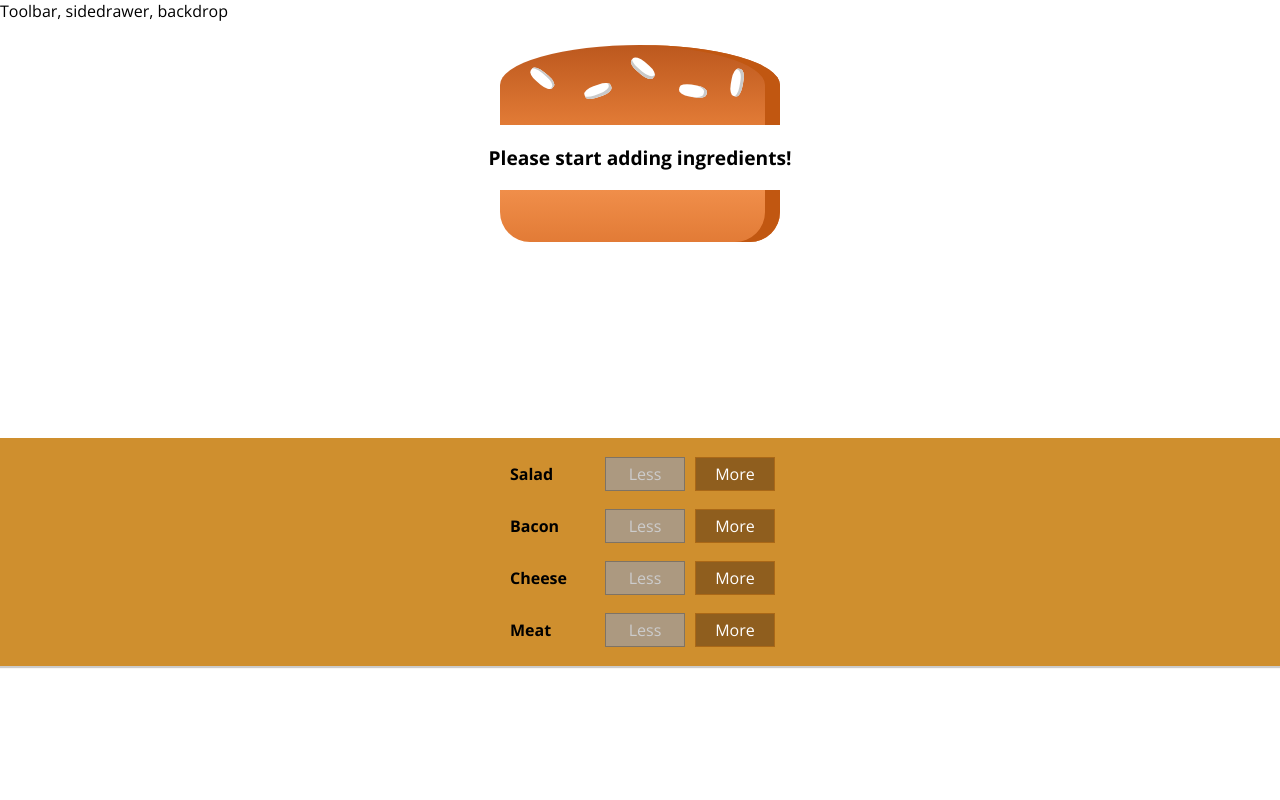
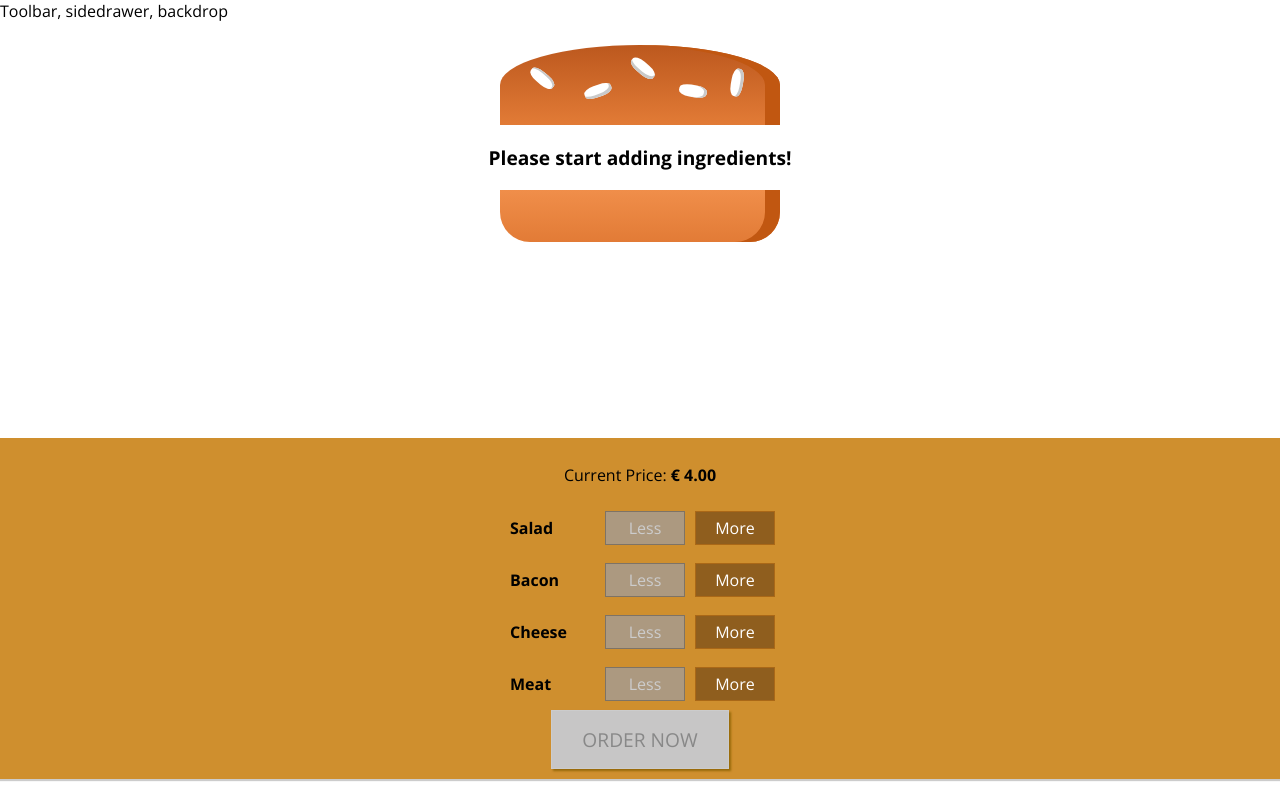
Before and after one commit to mdewree/react-complete-guide, a React app in the folder burger-app/: page / in a window 1280 px wide. Built offline with nearby package versions, Linux system fonts and the light colour scheme.

Commit message:
Adding Order Button

```diff
--- a/burger-app/src/components/Burger/BuildControls/BuildControls.css
+++ b/burger-app/src/components/Burger/BuildControls/BuildControls.css
@@ -8,3 +8,44 @@
     margin: auto;
     padding: 10px 0;
 }
+
+.OrderButton {
+    background-color: #DAD735;
+    outline: none;
+    cursor: pointer;
+    border: 1px solid #966909;
+    color: #966909;
+    font-family: inherit;
+    font-size: 1.2em;
+    padding: 15px 30px;
+    box-shadow: 2px 2px 2px #966909;
+}
+
+.OrderButton:hover, .OrderButton:active {
+    background-color: #A0DB41;
+    border: 1px solid #966909;
+    color: #966909;
+}
+
+.OrderButton:disabled {
+    background-color: #C7C6C6;
+    cursor: not-allowed;
+    border: 1px solid #ccc;
+    color: #888888;
+}
+
+.OrderButton:not(:disabled) {
+    animation: enable 0.3s linear;
+}
+
+@keyframes enable {
+    0% {
+        transform: scale(1);
+    }
+    60% {
+        transform: scale(1.1);
+    }
+    100% {
+        transform: scale(1);
+    }
+}
--- a/burger-app/src/components/Burger/BuildControls/BuildControls.js
+++ b/burger-app/src/components/Burger/BuildControls/BuildControls.js
@@ -12,6 +12,7 @@
 
 const buildControls = (props) => (
     <div className={classes.BuildControls}>
+        <p>Current Price: <strong>€ {props.price.toFixed(2)}</strong></p>
         {controls.map(ctrl => (
             <BuildControl
                 key={ctrl.label}
@@ -20,6 +21,9 @@
                 removed={() => props.ingredientRemoved(ctrl.type)}
                 disabled={props.disabled[ctrl.type]} />
         ))}
+        <button
+            className={classes.OrderButton}
+            disabled={!props.purchasable}>ORDER NOW</button>
     </div>
 );
 
--- a/burger-app/src/containers/BurgerBuilder/BurgerBuilder.js
+++ b/burger-app/src/containers/BurgerBuilder/BurgerBuilder.js
@@ -5,7 +5,7 @@
 import BuildControls from '../../components/Burger/BuildControls/BuildControls';
 
 const INGREDIENT_PRICES = {
-    salaid: 0.5,
+    salad: 0.5,
     cheese: 0.4,
     meat: 1.3,
     bacon: 0.8
@@ -24,8 +24,17 @@
             cheese: 0,
             meat: 0
         },
-        totalPrice: 4
+        totalPrice: 4,
+        purchasable: false
     };
+
+    updatePurchaseState(ingredients) {
+        // const ingredients = { ...this.state.ingredients };
+        const sum = Object.keys(ingredients)
+            .map(igKey => ingredients[igKey])
+            .reduce((sum, el) => sum + el, 0);
+        this.setState({ purchasable: sum > 0 });
+    }
 
     addIngredientHandler = (type) => {
         const updatedCount = this.state.ingredients[type] + 1;
@@ -34,6 +43,7 @@
         const priceAddition = INGREDIENT_PRICES[type];
         const newPrice = this.state.totalPrice + priceAddition;
         this.setState({ totalPrice: newPrice, ingredients: updatedIngredients });
+        this.updatePurchaseState(updatedIngredients);
     }
 
     removeIngredientHandler = (type) => {
@@ -45,6 +55,7 @@
         const priceDeduction = INGREDIENT_PRICES[type];
         const newPrice = this.state.totalPrice - priceDeduction;
         this.setState({ totalPrice: newPrice, ingredients: updatedIngredients });
+        this.updatePurchaseState(updatedIngredients);
     }
 
     render() {
@@ -59,7 +70,9 @@
                 <BuildControls
                     ingredientAdded={this.addIngredientHandler}
                     ingredientRemoved={this.removeIngredientHandler}
-                    disabled={disabledInfo} />
+                    disabled={disabledInfo}
+                    purchasable={this.state.purchasable}
+                    price={this.state.totalPrice} />
             </Aux>
         );
     }
```
